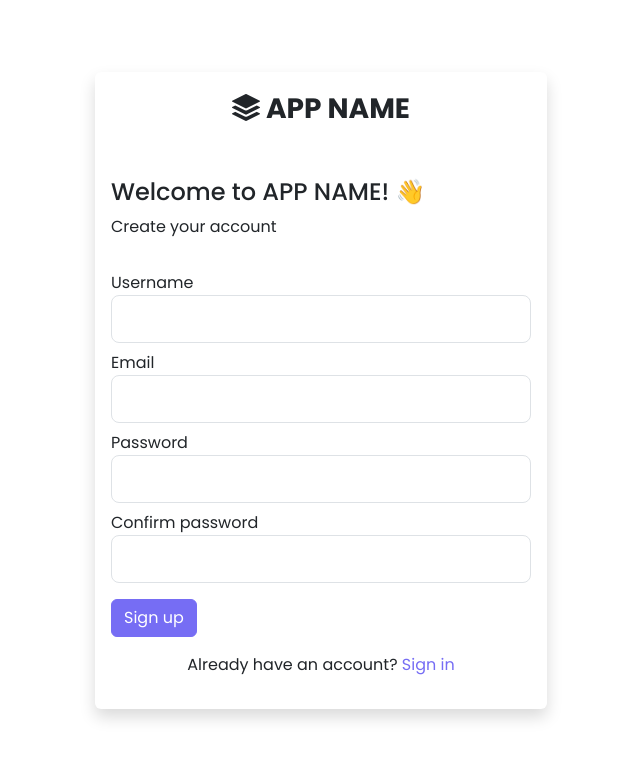
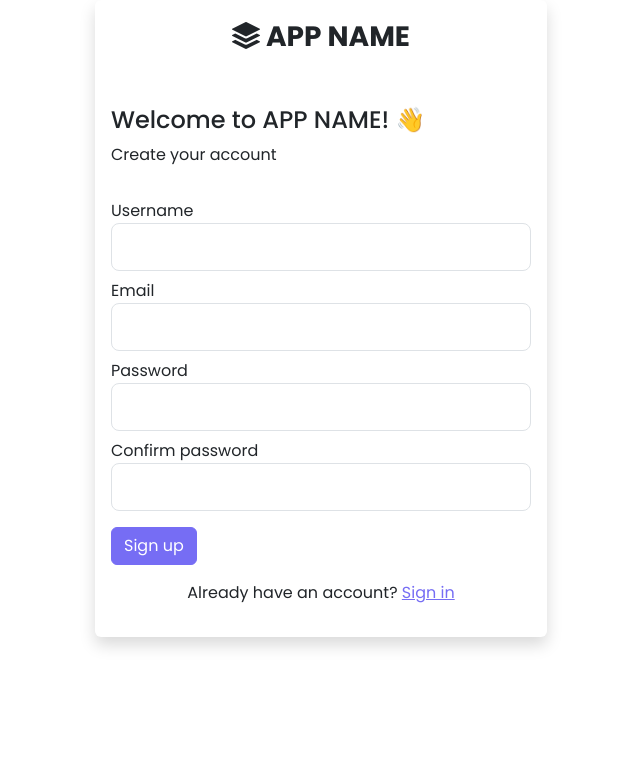
Before and after one commit to ezeparziale/admin-access-template, a Flask app: page /auth/register/ in a window 1280 px wide. Shown: the top 759 px of the page, without its empty margins (319-959 px from the left). Run offline with Flask 3, Linux system fonts and the light colour scheme; parts of the project's set-up code (start-up, migrations or seed data) failed here and were passed over; some libraries are stand-ins or nearby versions.

Commit message:
:lipstick: update: upgrade auth css

```diff
--- a/app/views/auth/static/css/auth.css
+++ b/app/views/auth/static/css/auth.css
@@ -1,3 +1,3 @@
-a:link {
-  text-decoration: none;
+body {
+  padding-top: 0;
 }
```
